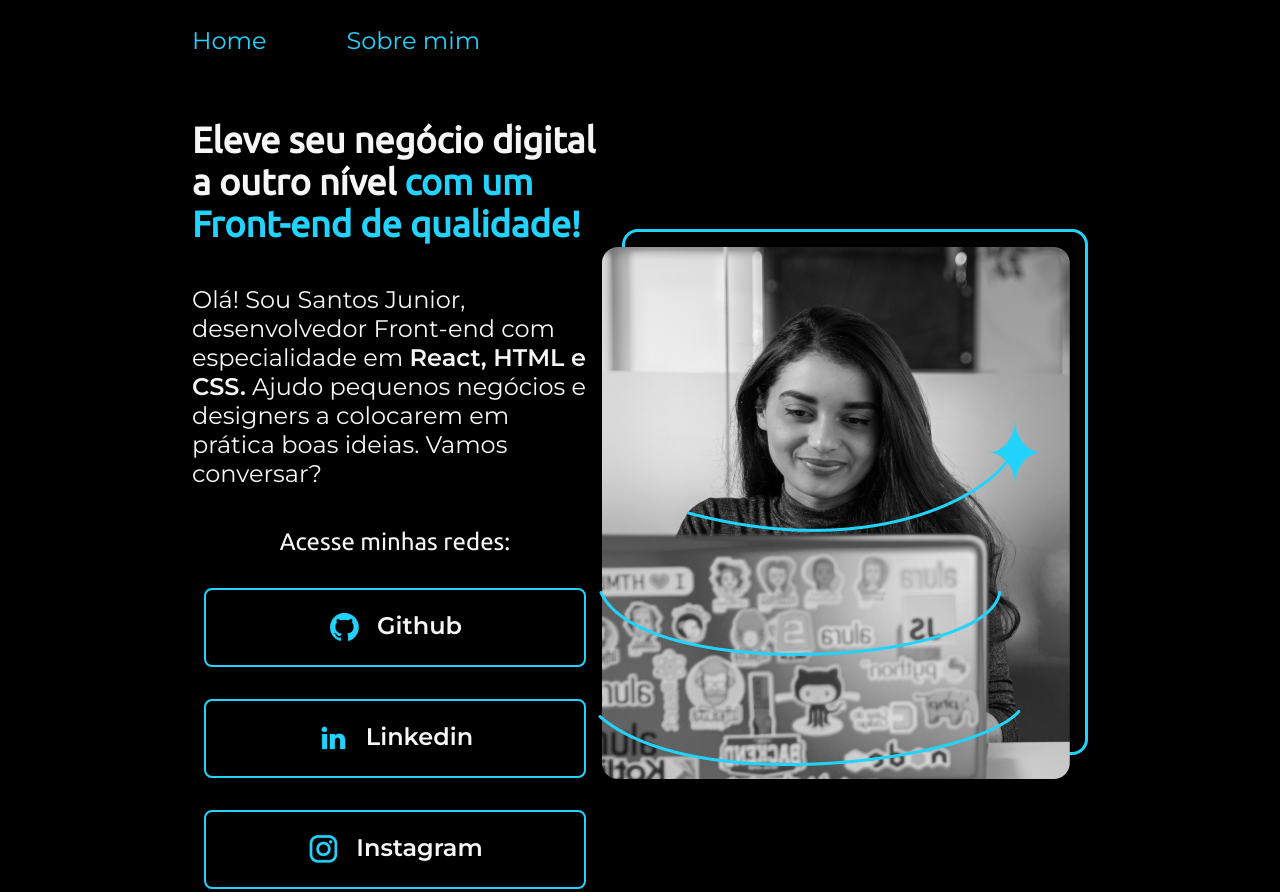
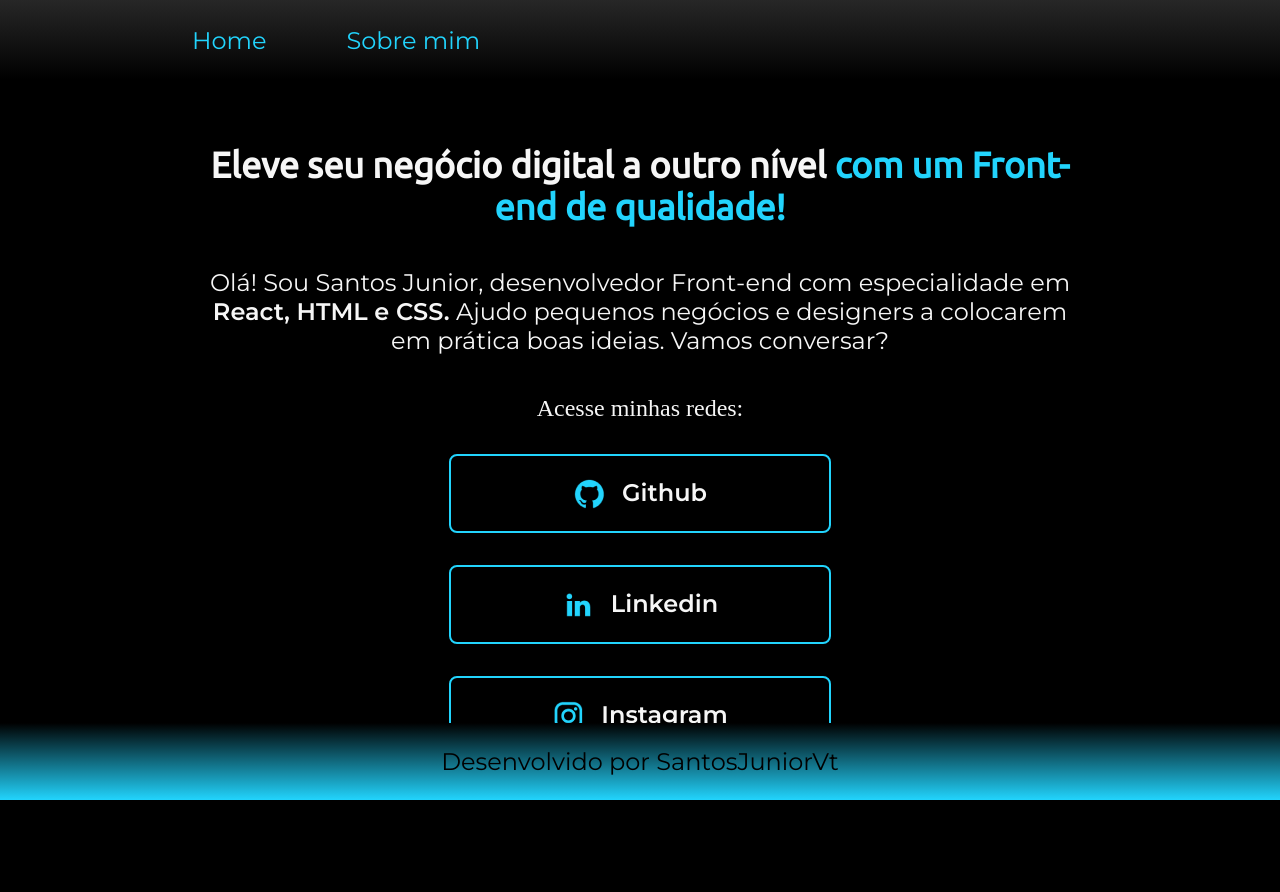
Before and after one commit to santosjuniorvt/portfolio-html-css, a plain HTML site: page index.html in a window 1280 px wide. Shown: the top 892 px of the page. After the commit the page ends 819 px from the top, so only its background shows below. Drawn offline with Linux system fonts and the light colour scheme.

Commit message:
some things removed: images and css death codes

```diff
--- a/css/style.css
+++ b/css/style.css
@@ -4,6 +4,11 @@
   --primary-color: #000000;
   --secondary-color: #f6f6f6;
   --tertiary-color: #22d4fd;
+  --hover-color: #272727;
+  --header-color: #202020;
+
+  --primary-font: 'Ubuntu', sans-serif;
+  --secondary-font: 'Montserrat', sans-serif;
 }
 
 * {
@@ -12,13 +17,18 @@
 }
 
 body {
+  /* height: 100vh; */
   box-sizing: border-box;
   background-color: var(--primary-color);
   color: var(--secondary-color);
 }
 
 .header {
-  padding: 2% 0% 0% 15% ;
+  background-image: linear-gradient(var(--hover-color), var(--primary-color));
+  padding: 2% 15%;
+  position: -webkit-sticky;
+  position:   sticky;
+  top: 0;
 }
 
 .header__menu {
@@ -28,7 +38,7 @@ body {
 
 .header__menu__link{
   text-decoration: none;
-  font-family: 'Montserrat', sans-serif;
+  font-family: var(--secondary-font);
   font-size: 24px;
   font-weight: 400;
   color: var(--tertiary-color);
@@ -38,11 +48,12 @@ body {
   padding: 5% 15%;
   display: flex;
   align-items: center;
+  text-align: center;
   justify-content: space-between;
 }
 
 .presentation__content {
-  width: 615px;
+  /* width: 615px; */
   display: flex;
   flex-direction: column;
   gap: 40px;
@@ -50,7 +61,7 @@ body {
 
 .presentation__content__title {
   font-size: 36px;
-  font-family: 'Ubuntu', sans-serif;
+  font-family: var(--primary-font);
 }
 
 .highlighted-title {
@@ -59,7 +70,7 @@ body {
 
 .presentation__content__paragraph {
   font-size: 24px;
-  font-family: 'Montserrat', sans-serif;
+  font-family: var(--secondary-font);
 }
 
 .presentation__links {
@@ -71,7 +82,7 @@ body {
 }
 
 .presentation__links__subtitle {
-  font-family: 'Ubuntu', sans-serif;
+  font-family: var(primary-font);
   font-weight: 400;
   font-size: 24px;
 }
@@ -89,20 +100,26 @@ body {
   padding: 21.5px 0;
   text-decoration: none;
   color: var(--secondary-color);
-  font-family: 'Montserrat', sans-serif;
+  font-family: var(--secondary-font);
   transition: background-color 1s;
 }
 
 .presentation__links__link:hover {
-  background-color: #272727;
+  background-color: var(--hover-color);
   transition: background-color 1s;
+}
+
+.footer {
+  position: fixed;
+  bottom: 0;
+  width: 100%;
 }
 
 .baseboard {
   padding: 24px;
   color: var(--primary-color);
-  background-color: var(--tertiary-color);
-  font-family: 'Montserrat', sans-serif;
+  background-image: linear-gradient(var(--primary-color), var(--tertiary-color));
+  font-family: var(--secondary-font);
   text-align: center;
   font-size: 24px;
   font-weight: 400;
--- a/index.html
+++ b/index.html
@@ -4,7 +4,7 @@
     <meta charset="UTF-8">
     <meta http-equiv="X-UA-Compatible" content="IE=edge">
     <meta name="viewport" content="width=device-width, initial-scale=1.0">
-    <title>Portifolio</title>
+    <title>Portfólio</title>
     <link rel="stylesheet" href="css/style.css">
   </head>
   <body>
@@ -32,11 +32,8 @@
           <a class="presentation__links__link" href="https://instagram.com/santosjuniorvt">
             <img src="./assets/instagram.png">
             Instagram</a>
-        </div>
-      </section>
-        <img class="picture" src="./assets/Imagem.png" alt="Foto de Santos Junior.">
     </main>
-    <footer>
+    <footer class="footer">
       <p class="baseboard">Desenvolvido por SantosJuniorVt</p>
     </footer>
   </body>
```
Also changed, not shown: about.html (+4 -2 lines), assets/Imagem.png (deleted), assets/twitch.png (deleted), assets/twitter.png (deleted).
